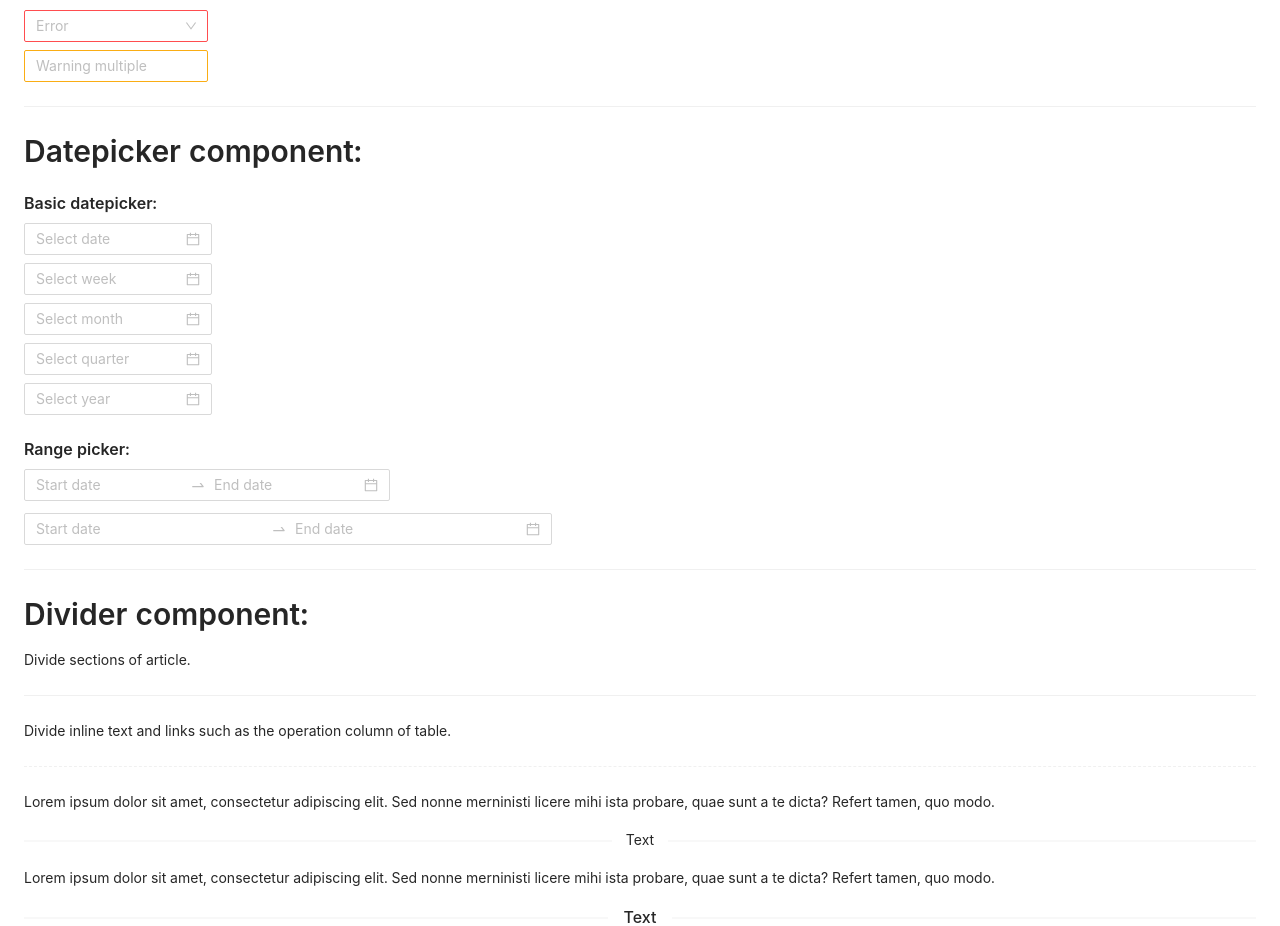
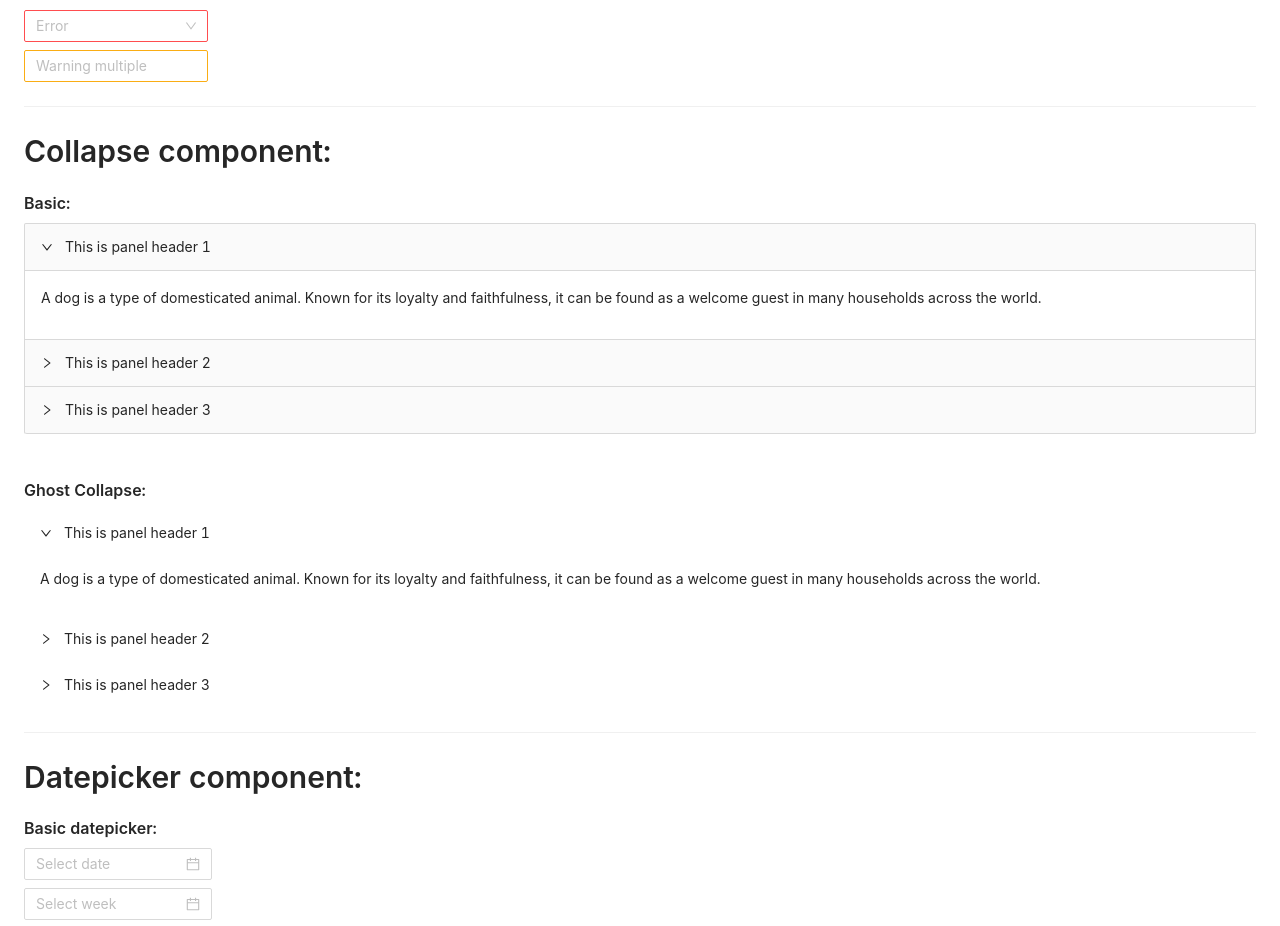
Before and after one commit to barath46/AntD-components, a Next.js app: page / in a window 1280 px wide. Shown: the part 3960-4886 px from the top of the page. Built offline with nearby package versions, Linux system fonts and the light colour scheme.

Commit message:
Collapse component

```diff
--- /dev/null
+++ b/modules/collapse.tsx
@@ -0,0 +1,53 @@
+import { Collapse, Typography, Divider } from 'antd';
+import React from 'react';
+
+const { Title } = Typography;
+
+const { Panel } = Collapse;
+
+const text = `
+  A dog is a type of domesticated animal.
+  Known for its loyalty and faithfulness,
+  it can be found as a welcome guest in many households across the world.
+`;
+
+const App = () => {
+  const onChange = (key) => {
+    console.log(key);
+  };
+
+  return (
+    <div id="collapse-component">
+      <Title level={2}>Collapse component:</Title>
+      <Title level={5}>Basic:</Title>
+      <Collapse defaultActiveKey={['1']} onChange={onChange}>
+        <Panel header="This is panel header 1" key="1">
+          <p>{text}</p>
+        </Panel>
+        <Panel header="This is panel header 2" key="2">
+          <p>{text}</p>
+        </Panel>
+        <Panel header="This is panel header 3" key="3">
+          <p>{text}</p>
+        </Panel>
+      </Collapse>
+      <br />
+      <br />
+      <Title level={5}>Ghost Collapse:</Title>
+      <Collapse defaultActiveKey={['1']} ghost>
+        <Panel header="This is panel header 1" key="1">
+          <p>{text}</p>
+        </Panel>
+        <Panel header="This is panel header 2" key="2">
+          <p>{text}</p>
+        </Panel>
+        <Panel header="This is panel header 3" key="3">
+          <p>{text}</p>
+        </Panel>
+      </Collapse>
+      <Divider />
+    </div>
+  );
+};
+
+export default App;
```
